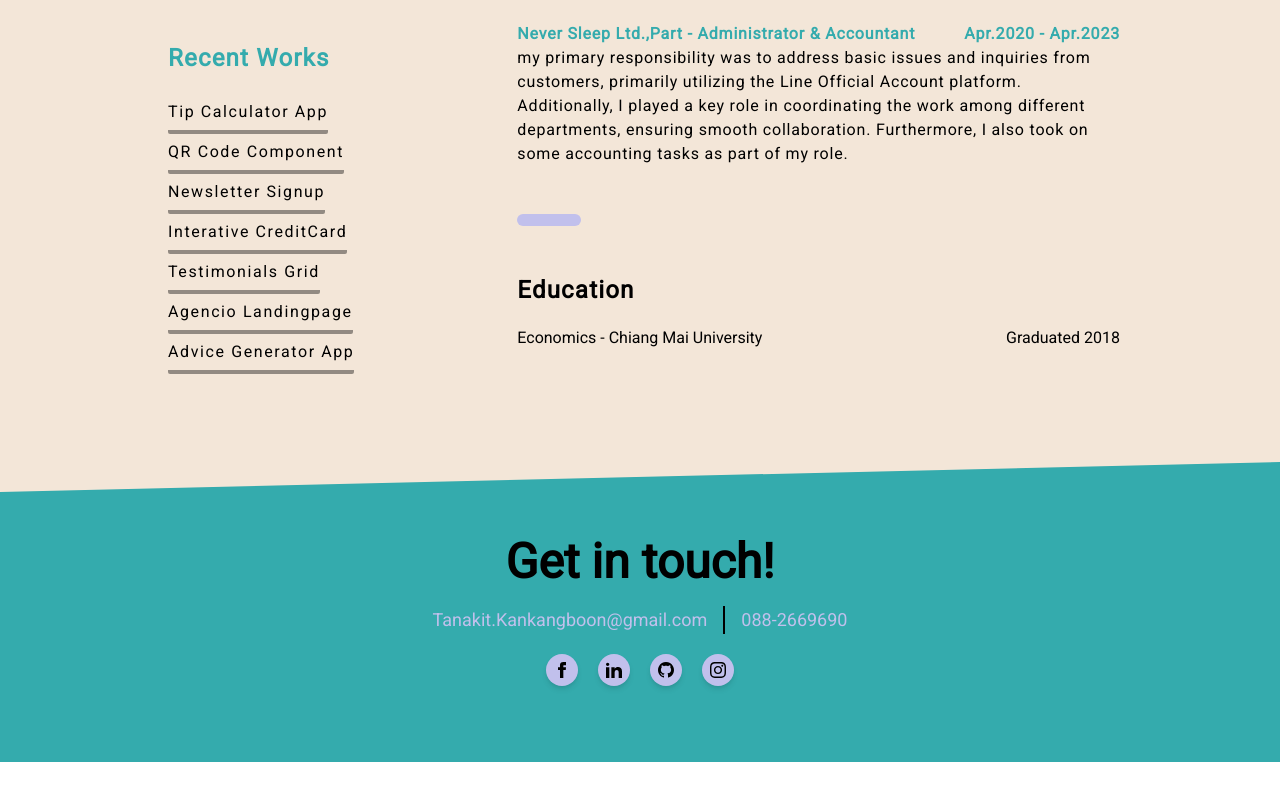
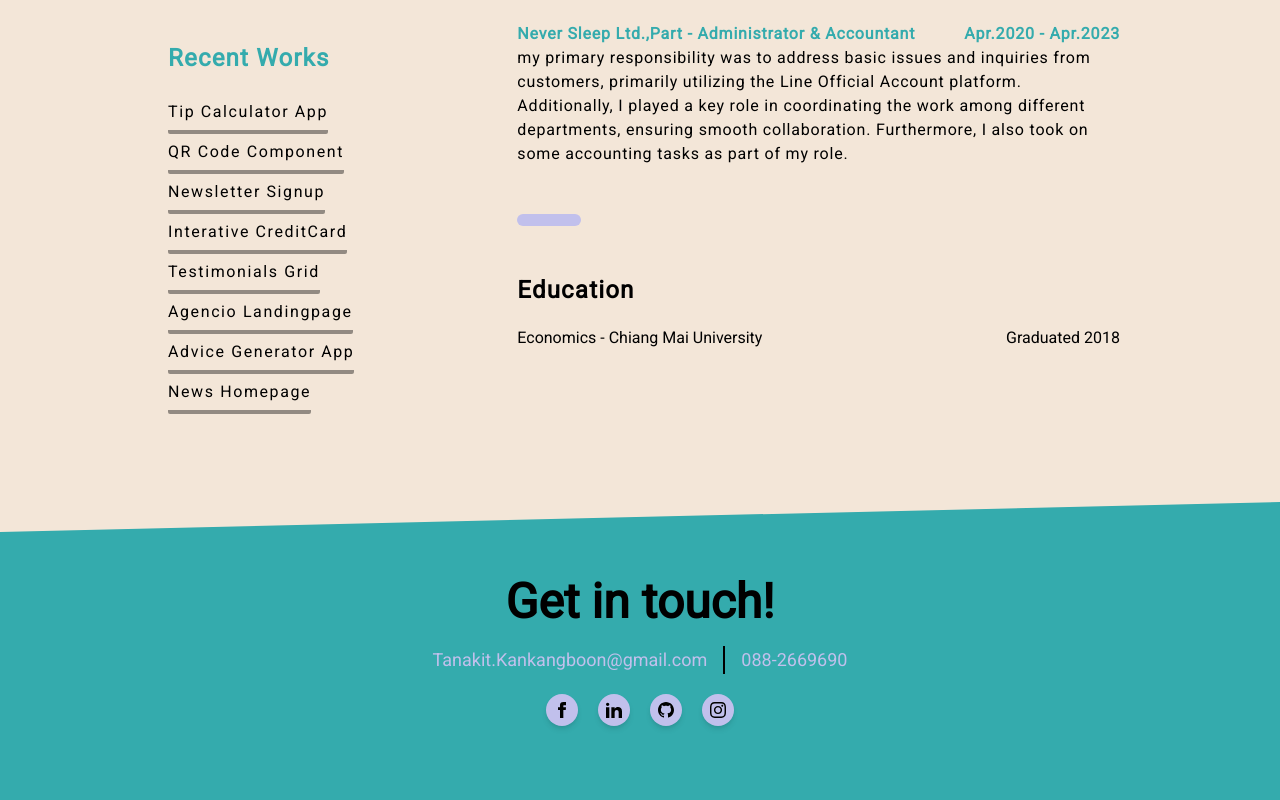
Before and after one commit to paperint/my-resume, a React (Vite) app: page / in a window 1280 px wide. Shown: the part 1114-1914 px from the top of the page. Before the commit the page ends 1876 px from the top, so only its background shows below. Built offline with nearby package versions, Linux system fonts and the light colour scheme.

Commit message:
feat: added recent work to data

```diff
--- a/src/data/information.js
+++ b/src/data/information.js
@@ -67,6 +67,10 @@ const data = [
         title: "Advice Generator App",
         link: "https://github.com/paperint/Advice-generator-app",
       },
+      {
+        title: "News Homepage",
+        link: "https://github.com/paperint/news-homepage-main",
+      },
     ],
     email: "Tanakit.Kankangboon@gmail.com",
     phone: "088-2669690",
```
